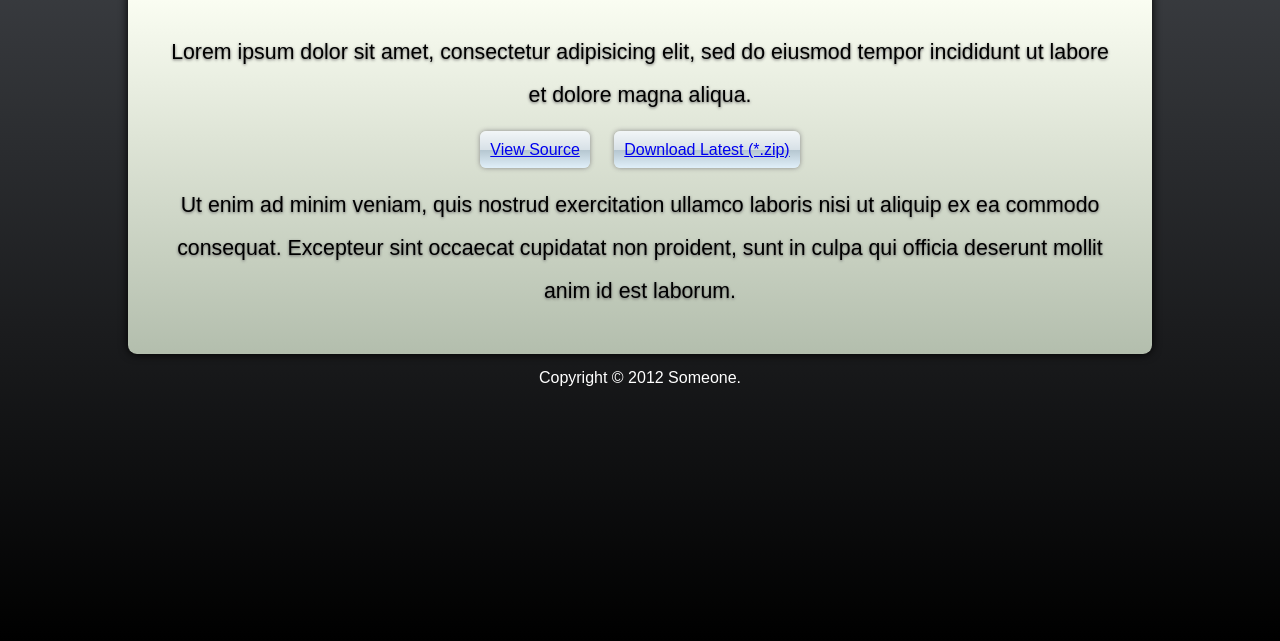
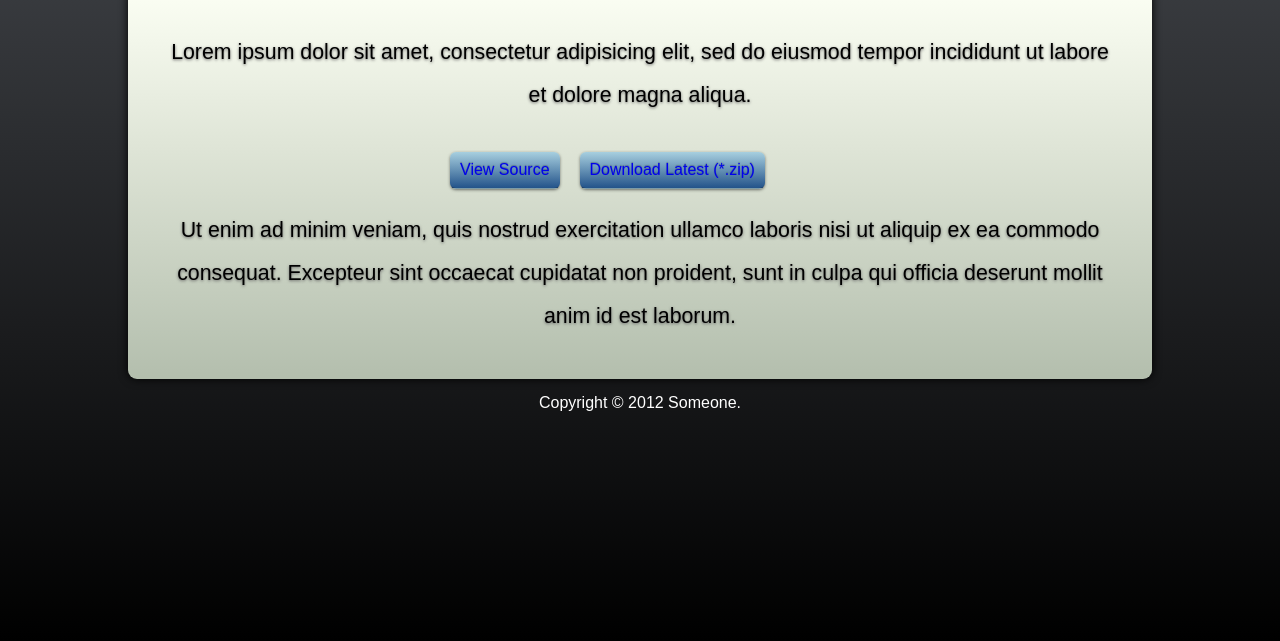
Before and after one commit to josed/single-file-html, a plain HTML site: page index.htm in a window 1280 px wide. Shown: the part 159-800 px from the top of the page. Drawn offline with Linux system fonts and the light colour scheme; a web font is replaced by a local one.

Commit message:
adjusted button styling, moved p text to two different divs "shortdesc" and "longdesc", reduced margin when screen width is smaller than page width

```diff
--- a/index.htm
+++ b/index.htm
@@ -124,7 +124,7 @@ font-size: 72pt;
 text-align: center;
 padding: 10px;
 color: #FFFFFF;
-text-shadow: 0 0 0.1em #FFFFFF;
+text-shadow: 0 0 0.05em #FFFFFF;
 
 
 
@@ -144,31 +144,43 @@ text-shadow: 0px 1px 3px #666;
 text-align: center;
 }
 
-.buttons {
+.buttons a {
 padding: 10px 10px;
 margin: 10px 10px;
 
-background: #f2f6f8;
-background: -moz-linear-gradient(top, #f2f6f8 0%, #d8e1e7 50%, #b5c6d0 51%, #e0eff9 100%);
-background: -webkit-gradient(linear, left top, left bottom, color-stop(0%,#f2f6f8), color-stop(50%,#d8e1e7), color-stop(51%,#b5c6d0), color-stop(100%,#e0eff9));
-background: -webkit-linear-gradient(top, #f2f6f8 0%,#d8e1e7 50%,#b5c6d0 51%,#e0eff9 100%);
-background: -o-linear-gradient(top, #f2f6f8 0%,#d8e1e7 50%,#b5c6d0 51%,#e0eff9 100%);
-background: -ms-linear-gradient(top, #f2f6f8 0%,#d8e1e7 50%,#b5c6d0 51%,#e0eff9 100%);
-background: linear-gradient(top, #f2f6f8 0%,#d8e1e7 50%,#b5c6d0 51%,#e0eff9 100%);
-filter: progid:DXImageTransform.Microsoft.gradient( startColorstr='#f2f6f8', endColorstr='#e0eff9',GradientType=0 );
+background: #a7cfdf;
+background: -moz-linear-gradient(top, #a7cfdf 0%, #23538a 100%);
+background: -webkit-gradient(linear, left top, left bottom, color-stop(0%,#a7cfdf), color-stop(100%,#23538a));
+background: -webkit-linear-gradient(top, #a7cfdf 0%,#23538a 100%);
+background: -o-linear-gradient(top, #a7cfdf 0%,#23538a 100%);
+background: -ms-linear-gradient(top, #a7cfdf 0%,#23538a 100%);
+background: linear-gradient(top, #a7cfdf 0%,#23538a 100%);
+filter: progid:DXImageTransform.Microsoft.gradient( startColorstr='#a7cfdf', endColorstr='#23538a',GradientType=0 );
 
 -moz-border-radius: 6px;
 border-radius: 6px;
 
--moz-box-shadow: 0px 0px 5px #888;
--webkit-box-shadow: 0px 0px 5px #888;
-box-shadow: 0px 0px 5px #888;
+
+-moz-box-shadow: 0 1px 3px rgba(0,0,0,0.5);
+-webkit-box-shadow: 0 1px 3px rgba(0,0,0,0.5);
+text-shadow: 0 -1px 1px rgba(0,0,0,0.25);
+border-bottom: 1px solid rgba(0,0,0,0.25);
+
+text-decoration: none;
+
+display: block;
+
+float: left;
+
 
 }
 
+#buttons a {
+
+}
 
 #buttons {
-width: 500px;
+width: 400px;
 
 /*
 border-style: solid;
@@ -181,6 +193,12 @@ margin-right: auto;
 padding: 1em;
 
 text-align: center;
+
+clear: both;
+}
+
+#longdesc {
+clear: both;
 }
 
 #footer {
@@ -194,8 +212,12 @@ padding: 1em;
 
 @media (max-width: 959px) {
 
+	body {
+	padding: 1em;
+	}
+
 	#page {
-	width: 100%;
+	width: 90%;
 	}
 
 
@@ -223,8 +245,13 @@ padding: 1em;
 <div id="page" class="lightgreybg">
 
 
+	<div id="shortdesc">
+
 
 	<p>Lorem ipsum dolor sit amet, consectetur adipisicing elit, sed do eiusmod tempor incididunt ut labore et dolore magna aliqua.</p>
+
+
+	</div>
 
 	<div id="buttons">
 
@@ -234,7 +261,12 @@ padding: 1em;
 
 	</div>
 
+
+	<div id="longdesc">
+
 	<p>Ut enim ad minim veniam, quis nostrud exercitation ullamco laboris nisi ut aliquip ex ea commodo consequat. Excepteur sint occaecat cupidatat non proident, sunt in culpa qui officia deserunt mollit anim id est laborum.</p>
+
+	</div>
 
 
 
```
